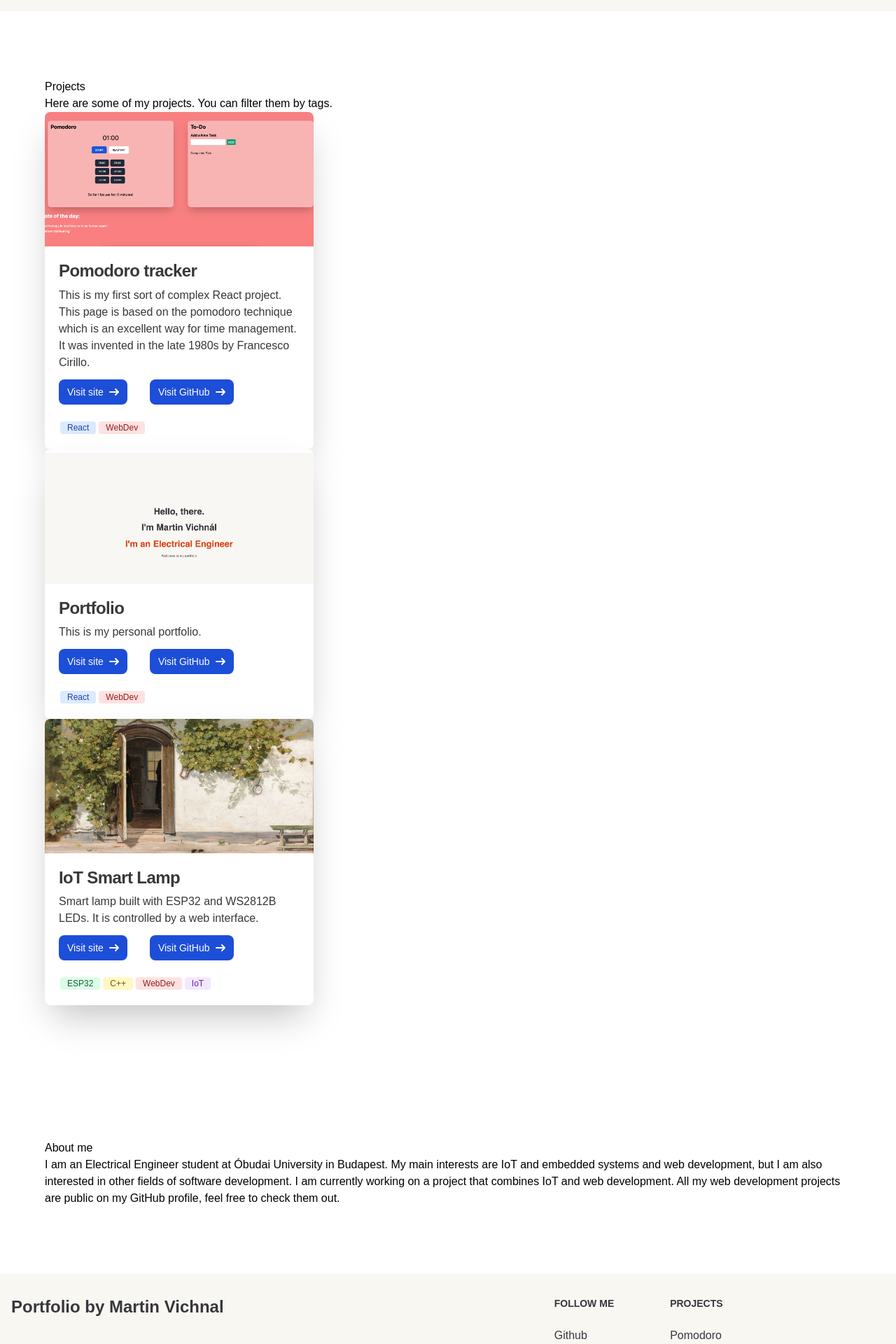
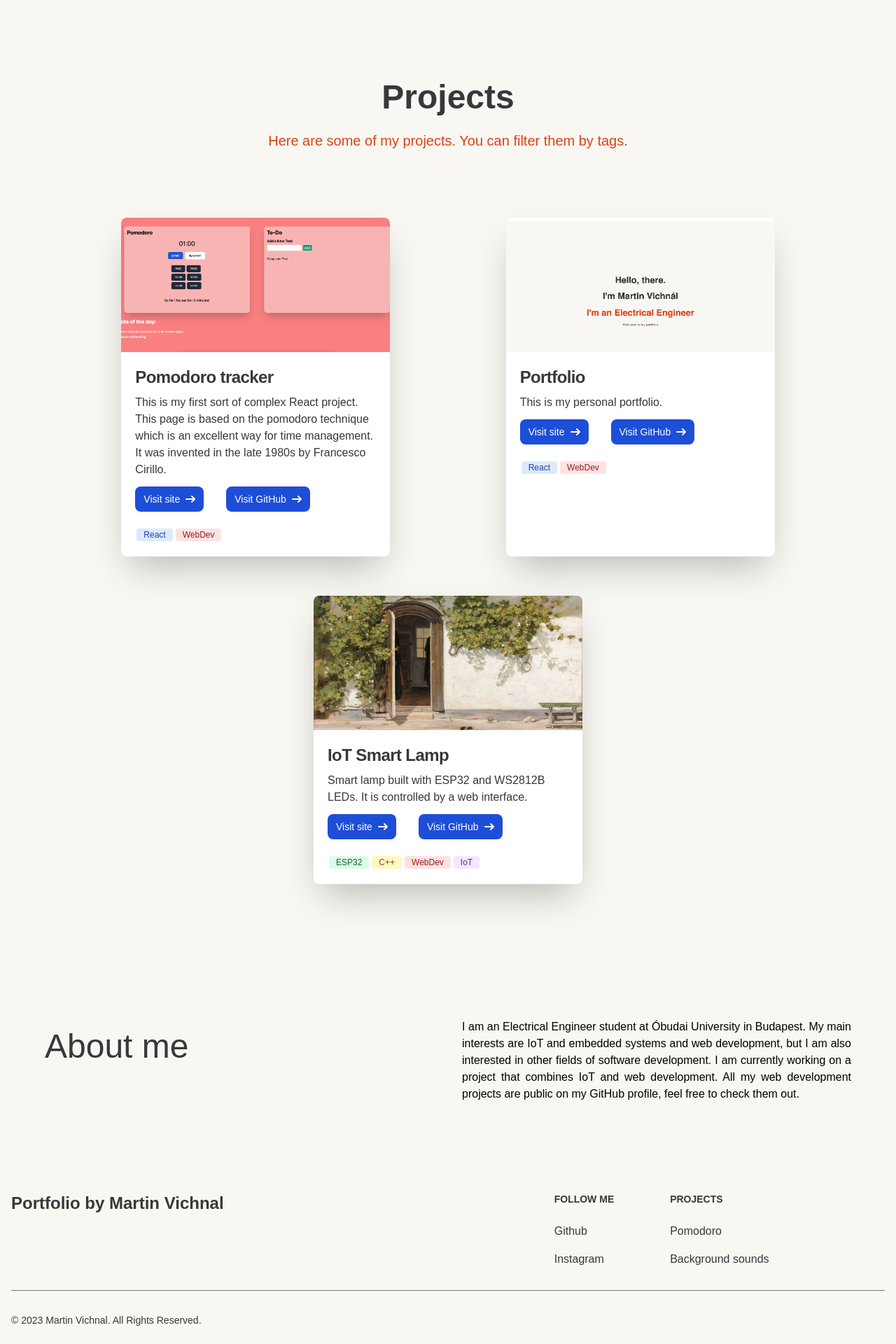
Before and after one commit to martinvichnal/martinvichnal.github.io, a React (Create React App) app: page / in a window 1280 px wide. Shown: the part 860-2780 px from the top of the page at 70% size. Built offline with nearby package versions, Linux system fonts and the light colour scheme; the HTML template or start-up script is replaced by a standard one.

Commit message:
v1.2.1.b
Design changes:
- Small text changes (size, type, color)
- Full Responsive Design
- Alignments

Improvements:
- Added new type in navbarObj: target (in order to change the target type for example at the pomodoro section)

```diff
--- a/src/App.tsx
+++ b/src/App.tsx
@@ -23,13 +23,16 @@ function App() {
             <section id="home">
                 <Hero />
             </section>
-            <section id="projects" className="padding">
+            <section id="projects">
                 <Projects />
             </section>
-            <section id="aboutme" className="padding">
+            <section id="aboutme">
                 <Aboutme />
             </section>
-            <FooterMain />
+            <section id="footer">
+                <FooterMain />
+            </section>
+            {/* <ThemeTester /> */}
         </main>
     )
 }
--- a/src/sections/Aboutme.tsx
+++ b/src/sections/Aboutme.tsx
@@ -1,19 +1,19 @@
 const Aboutme = () => {
     return (
-        <div className="">
-            <div className="">
-                <div className="">
-                    <h1 className="">About me</h1>
-                    <p className="">
-                        I am an Electrical Engineer student at Óbudai University
-                        in Budapest. My main interests are IoT and embedded
-                        systems and web development, but I am also interested in
-                        other fields of software development. I am currently
-                        working on a project that combines IoT and web
-                        development. All my web development projects are public
-                        on my GitHub profile, feel free to check them out.
-                    </p>
-                </div>
+        <div className="padding bg-bkg">
+            <div className="flex flex-col lg:flex-row gap-10 justify-center items-center">
+                <h1 className="basis-1/2 pb-10 text-3xl md:text-4xl lg:text-5xl text-content">
+                    About me
+                </h1>
+                <p className="basis-1/2 text-justify">
+                    I am an Electrical Engineer student at Óbudai University in
+                    Budapest. My main interests are IoT and embedded systems and
+                    web development, but I am also interested in other fields of
+                    software development. I am currently working on a project
+                    that combines IoT and web development. All my web
+                    development projects are public on my GitHub profile, feel
+                    free to check them out.
+                </p>
             </div>
         </div>
     )
--- a/src/sections/Hero.tsx
+++ b/src/sections/Hero.tsx
@@ -52,17 +52,17 @@ const Hero = () => {
 
     return (
         // <div className="w-full flex xl:flex-row flex-col justify-center min-h-screen gap-10 text-content">
-        <div className="padding w-full h-screen bg-bkg relative flex flex-col items-center justify-center">
-            <h1 className="text-3xl font-bold text-content sm:text-4xl md:py-3 md:text-6xl">
+        <div className="padding w-screen h-screen bg-bkg text-content relative flex flex-col items-center justify-center">
+            <h1 className="text-3xl md:text-4xl lg:text-5xl font-bold text-content">
                 Hello, there.
             </h1>
-            <p className="text-xl font-bold text-content sm:text-4xl md:text-5xl">
+            <p className="py-2 text-4xl md:text-5xl lg:text-6xl font-bold text-accent-1">
                 I'm Martin Vichnál
             </p>
-            <p className="text-xl font-bold pt-4 md:text-4xl text-accent-1">
+            <p className="py-4 text-2xl md:text-3xl lg:text-4xl text-content">
                 I'm {text}
             </p>
-            <p className="text-xl font-bold p-2 text-accent-2">
+            <p className="text-xl md:text-2xl lg:text-3xl text-content">
                 Wellcome to my portfolio
             </p>
         </div>
--- a/src/sections/Navbar.tsx
+++ b/src/sections/Navbar.tsx
@@ -1,21 +1,30 @@
 import DarkModeSwitcher from "../components/DarkModeSwitcher"
 
+// This object contains all navbar items.
+// Object types:
+// title: string
+// link: string
+// target: string
 const navbarObj = [
     {
         title: "Home",
         link: "#home",
+        target: "_self",
     },
     {
         title: "Projects",
         link: "#projects",
+        target: "_self",
     },
     {
         title: "About Me",
         link: "#aboutme",
+        target: "_self",
     },
     {
         title: "Pomodoro",
         link: "/pomodoro",
+        target: "_blank",
     },
 ]
 
@@ -46,6 +55,7 @@ const Navbar = () => {
                                 <li key={navbar.title}>
                                     <a
                                         href={navbar.link}
+                                        target={navbar.target}
                                         className="block py-2 pl-3 pr-4 md:p-0 hover:text-accent-1"
                                     >
                                         {navbar.title}
--- a/src/sections/Projects.tsx
+++ b/src/sections/Projects.tsx
@@ -40,14 +40,19 @@ export const projectObj = [
 
 const Projects = () => {
     return (
-        <div className="">
-            <div className="">
-                <h1 className="">Projects</h1>
-                <p className="">
+        <div className="padding bg-bkg w-screen h-full">
+            <div className="flex flex-col items-center justify-center">
+                <h1 className="text-3xl md:text-4xl lg:text-5xl font-bold text-content">
+                    Projects
+                </h1>
+                <p className="mt-6 mb-24 sm:text-lg lg:text-xl text-accent-1">
                     Here are some of my projects. You can filter them by tags.
                 </p>
             </div>
-            <div id="projectGrid" className="">
+            <div
+                id="projectGrid"
+                className="flex flex-wrap justify-evenly gap-14"
+            >
                 {projectObj
                     .filter((project) =>
                         project.tags.some((tag) => filterTags.includes(tag))
--- a/tailwind.config.js
+++ b/tailwind.config.js
@@ -6,23 +6,23 @@ module.exports = {
     ],
     darkMode: "class",
     theme: {
-        screens: {
-            sm: "480px",
-            md: "768px",
-            lg: "976px",
-            xl: "1440px",
-        },
-        fontSize: {
-            xs: ["12px", "16px"],
-            sm: ["14px", "20px"],
-            base: ["16px", "19.5px"],
-            lg: ["18px", "21.94px"],
-            xl: ["20px", "24.38px"],
-            "2xl": ["24px", "29.26px"],
-            "3xl": ["28px", "50px"],
-            "4xl": ["48px", "58px"],
-            "8xl": ["96px", "106px"],
-        },
+        // screens: {
+        //     sm: "480px",
+        //     md: "768px",
+        //     lg: "976px",
+        //     xl: "1440px",
+        // },
+        // fontSize: {
+        //     xs: ["12px", "16px"],
+        //     sm: ["14px", "20px"],
+        //     base: ["16px", "19.5px"],
+        //     lg: ["18px", "21.94px"],
+        //     xl: ["20px", "24.38px"],
+        //     "2xl": ["24px", "29.26px"],
+        //     "3xl": ["28px", "50px"],
+        //     "4xl": ["48px", "58px"],
+        //     "8xl": ["96px", "106px"],
+        // },
         extend: {
             fontFamily: {
                 palanquin: ["Palanquin", "sans-serif"],
@@ -50,16 +50,16 @@ module.exports = {
                 "pale-blue": "#F5F6FF",
                 "white-400": "rgba(255, 255, 255, 0.80)",
             },
-            boxShadow: {
-                "3xl": "0 10px 40px rgba(0, 0, 0, 0.1)",
-            },
-            screens: {
-                wide: "1440px",
-            },
-            backgroundImage: {
-                // hero: "url('assets/images/collection-background.svg')",
-                // card: "url('assets/images/thumbnail-background.svg')",
-            },
+            // boxShadow: {
+            //     "3xl": "0 10px 40px rgba(0, 0, 0, 0.1)",
+            // },
+            // screens: {
+            //     wide: "1440px",
+            // },
+            // backgroundImage: {
+            //     // hero: "url('assets/images/collection-background.svg')",
+            //     // card: "url('assets/images/thumbnail-background.svg')",
+            // },
         },
     },
     plugins: [],
```
